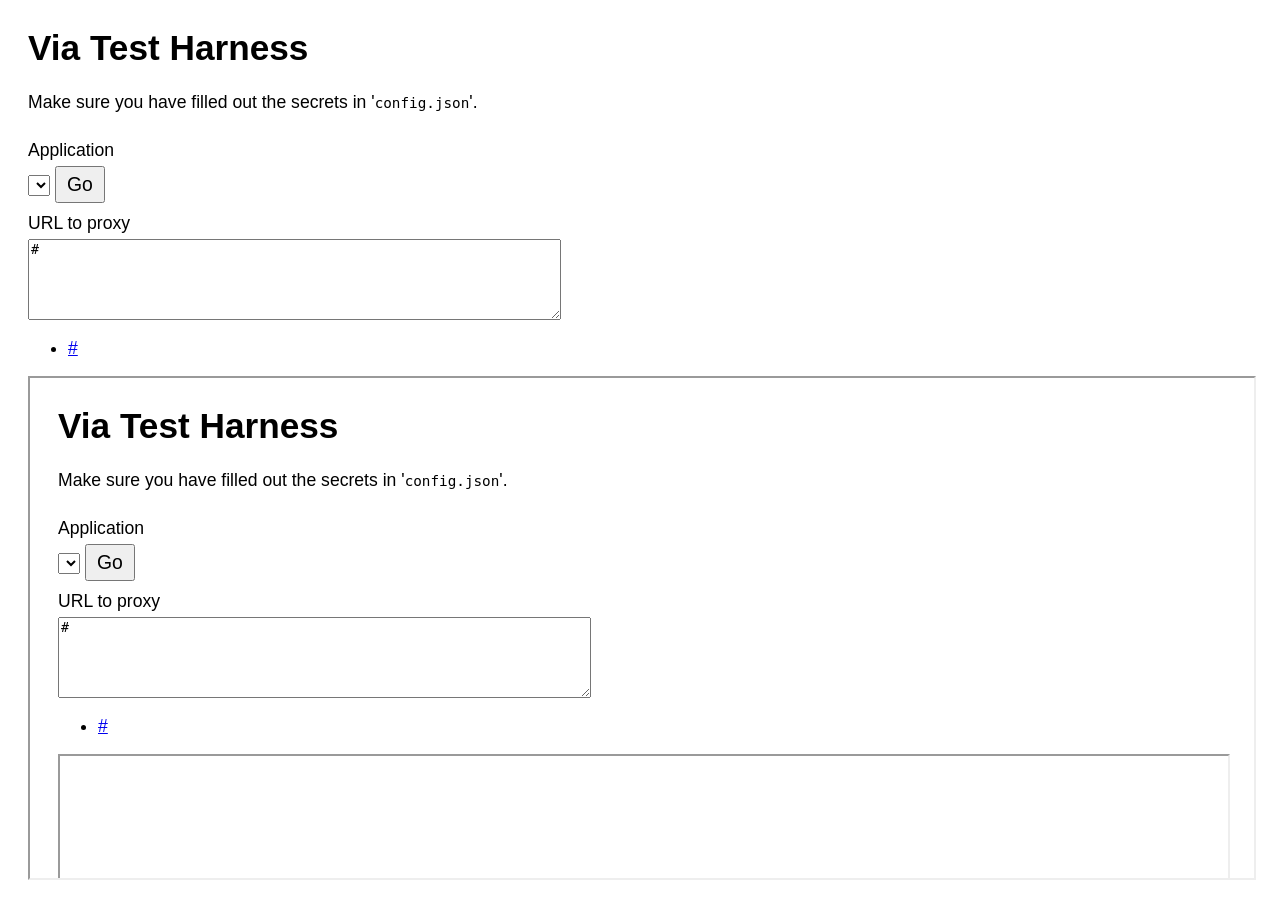
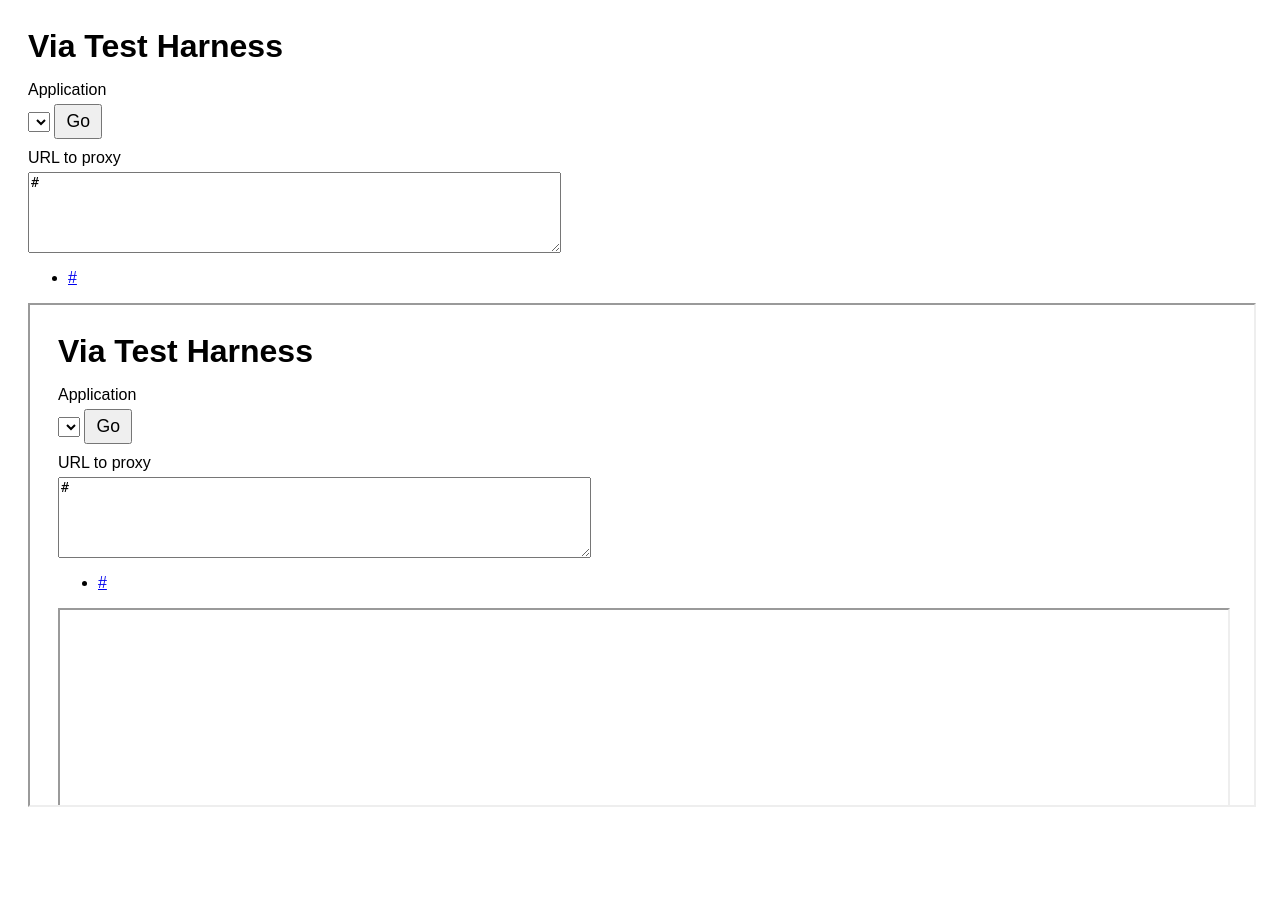
Before and after one commit to hypothesis/dev, a Flask app: template app/via_test_harness/templates/ui.html.jinja2 in a window 1280 px wide. After the commit the page ends 807 px from the top, so only its background shows below. Run offline with Flask 2, Linux system fonts and the light colour scheme; the template is opened without the code that fills it: most values are stand-ins (such as "Sample title", 1, 10 or a date in 2020); lists and menus that the app fills with data are empty.

Commit message:
Add ViaHTML dev SSL and squish the size a bit

```diff
--- a/app/via_test_harness/conf/config.json
+++ b/app/via_test_harness/conf/config.json
@@ -4,6 +4,11 @@
         "Via HTML (dev)": {
             "type": "viahtml",
             "prefix": "http://localhost:9085/proxy",
+            "env": "dev"
+        },
+        "Via HTML (dev, SSL)": {
+            "type": "viahtml",
+            "prefix": "https://localhost:9086/proxy",
             "env": "dev"
         },
         "Via HTML (QA)": {
--- a/app/via_test_harness/templates/ui.html.jinja2
+++ b/app/via_test_harness/templates/ui.html.jinja2
@@ -3,8 +3,11 @@
         <style>
             body {
                 padding: 20px;
-                font-size: 1.1em;
                 font-family: sans-serif;
+            }
+
+            h1 {
+                margin-bottom: 0.2em;
             }
 
             /* Form */
@@ -34,7 +37,9 @@
 
     <body>
         <h1>Via Test Harness</h1>
-        <p>Make sure you have filled out the secrets in '<code>config.json</code>'.</p>
+        {% if not via_urls %}
+            <p>Make sure you have filled out the secrets in '<code>config.json</code>'.</p>
+        {% endif %}
         <form>
             <label for="app">Application</label>
             <select name="app">
```
